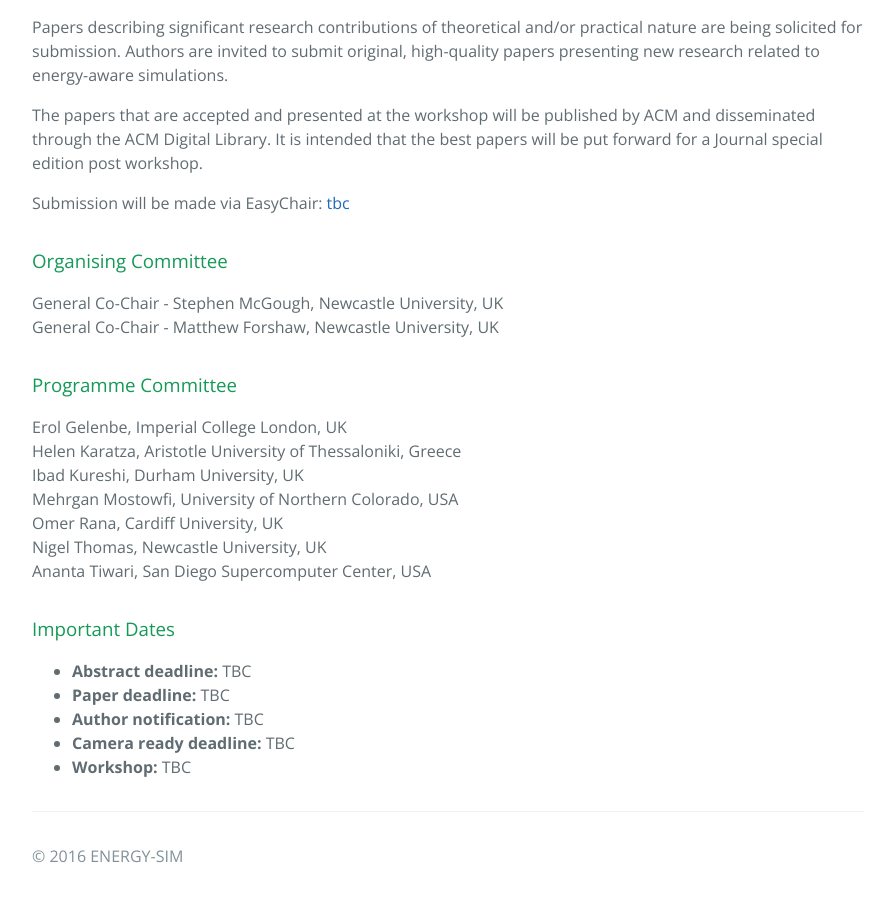
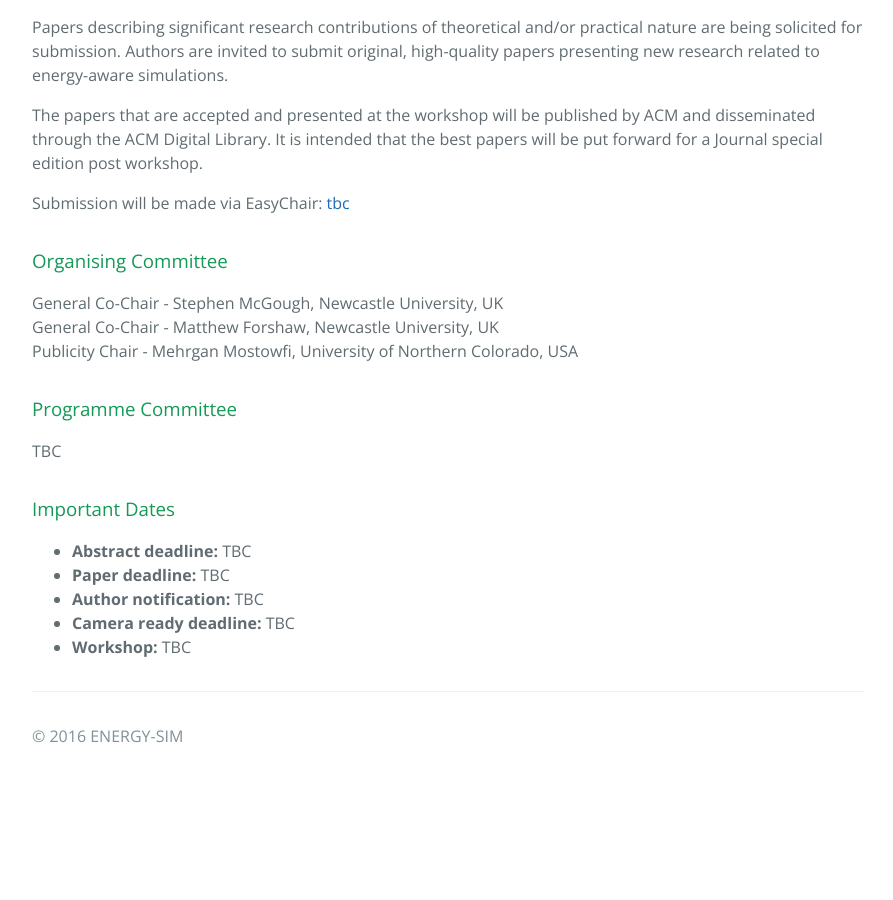
Before and after one commit to ENERGY-SIM/energy-sim.github.io, a Jekyll site: the page built from 2018proposal.md, in a window 1280 px wide and 900 px high, scrolled down 1832 px. Shown: the whole window, without its empty margins (192-1085 px from the left). Built offline with Jekyll 4.4.1, drawn with Linux system fonts in a browser that asks for light colours; nearby versions of some CDN libraries; after the commit the page ends 2612 px from its top, so only the background shows below that.

Commit message:
Update 2018proposal.md

```diff
--- a/2018proposal.md
+++ b/2018proposal.md
@@ -61,16 +61,11 @@ Submission will be made via EasyChair: <a href="tbc" target="_blank">tbc</a>
 
 ### Organising Committee
 General Co-Chair - Stephen McGough, Newcastle University, UK<br/>
-General Co-Chair - Matthew Forshaw, Newcastle University, UK
+General Co-Chair - Matthew Forshaw, Newcastle University, UK<br/>
+Publicity Chair - Mehrgan Mostowfi, University of Northern Colorado, USA
 
 ### Programme Committee
-Erol Gelenbe, Imperial College London, UK<br/>
-Helen Karatza, Aristotle University of Thessaloniki, Greece<br/>
-Ibad Kureshi, Durham University, UK<br/>
-Mehrgan Mostowfi, University of Northern Colorado, USA<br/>
-Omer Rana, Cardiff University, UK<br/>
-Nigel Thomas, Newcastle University, UK<br/>
-Ananta Tiwari, San Diego Supercomputer Center, USA
+TBC
 
 ### Important Dates
 - <strong>Abstract deadline:</strong> TBC
```
